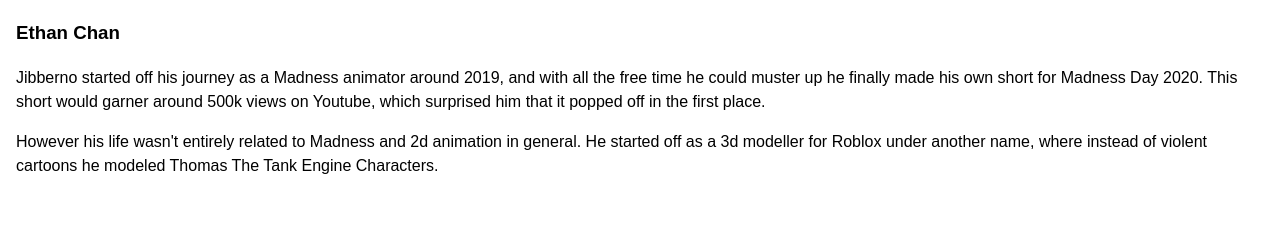
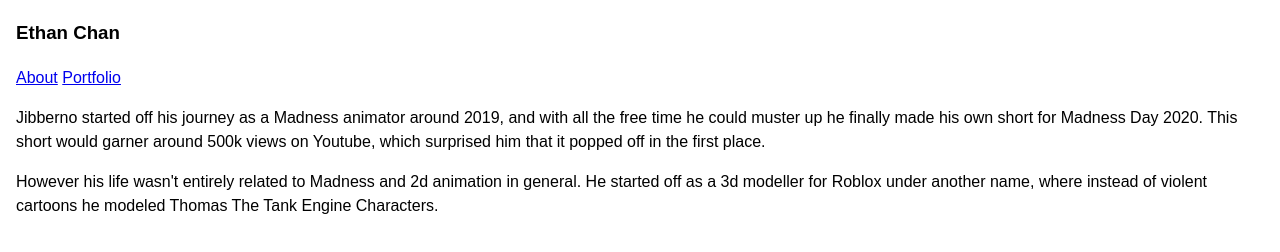
Before and after one commit to Jibberno/project1, a plain HTML site: page about.html in a window 1280 px wide. Shown: the part 72-324 px from the top of the page. Drawn offline with Linux system fonts and the light colour scheme.

Commit message:
added nav links to both about and portfolio

```diff
--- a/about.html
+++ b/about.html
@@ -30,6 +30,10 @@
         <h3>Ethan Chan</h3>
     </header>
     <main>
+        <nav>
+            <a href="./about.html">About</a>
+            <a href="./portfolio.html">Portfolio</a>
+        </nav>
         <p>
             Jibberno started off his journey as a Madness animator around 2019, and with all the free time he could
             muster up he finally made his own short for Madness Day 2020. This short would garner around 500k views on
```
Also changed, not shown: portfolio.html (+4 -0 lines).
